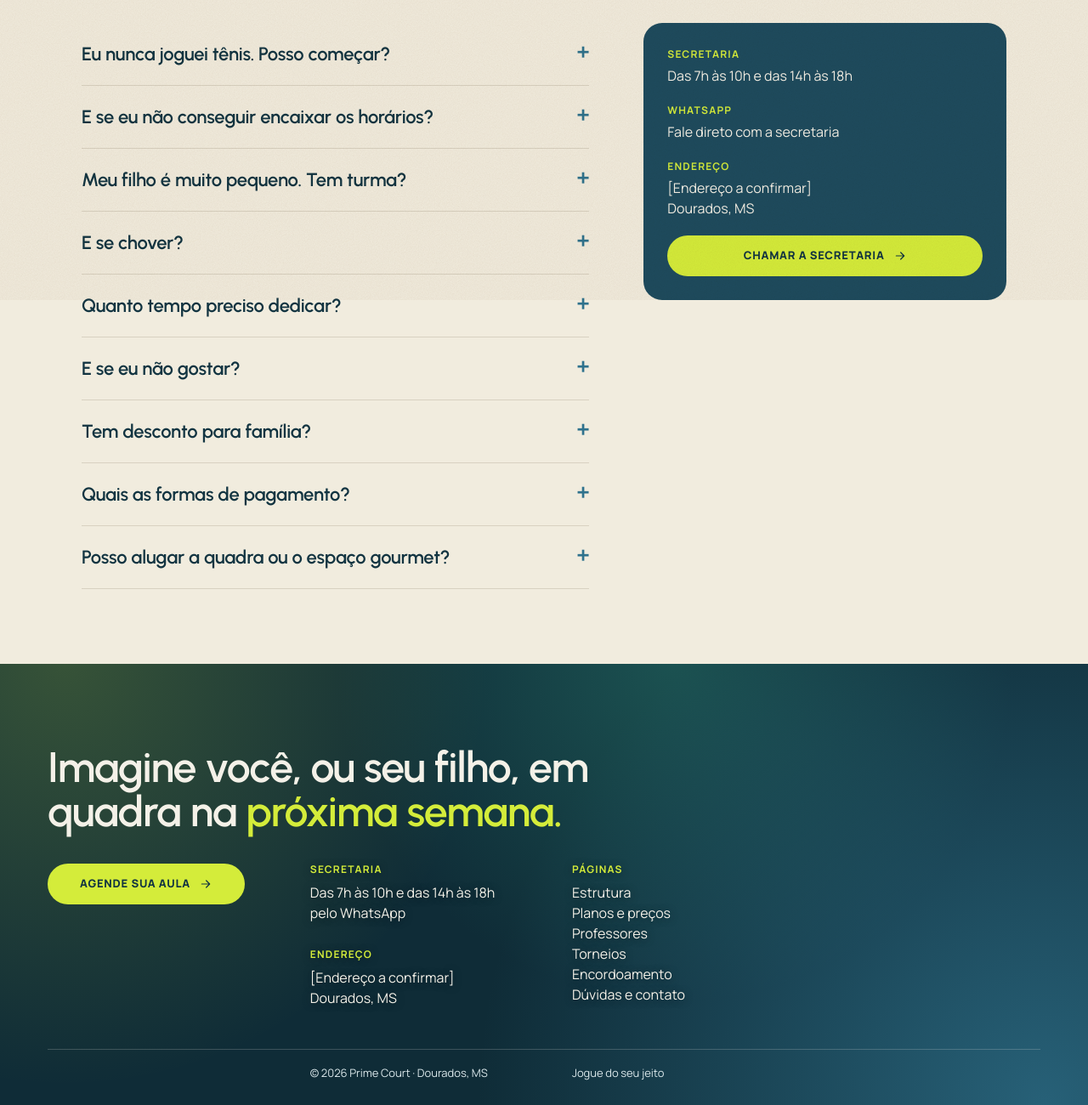
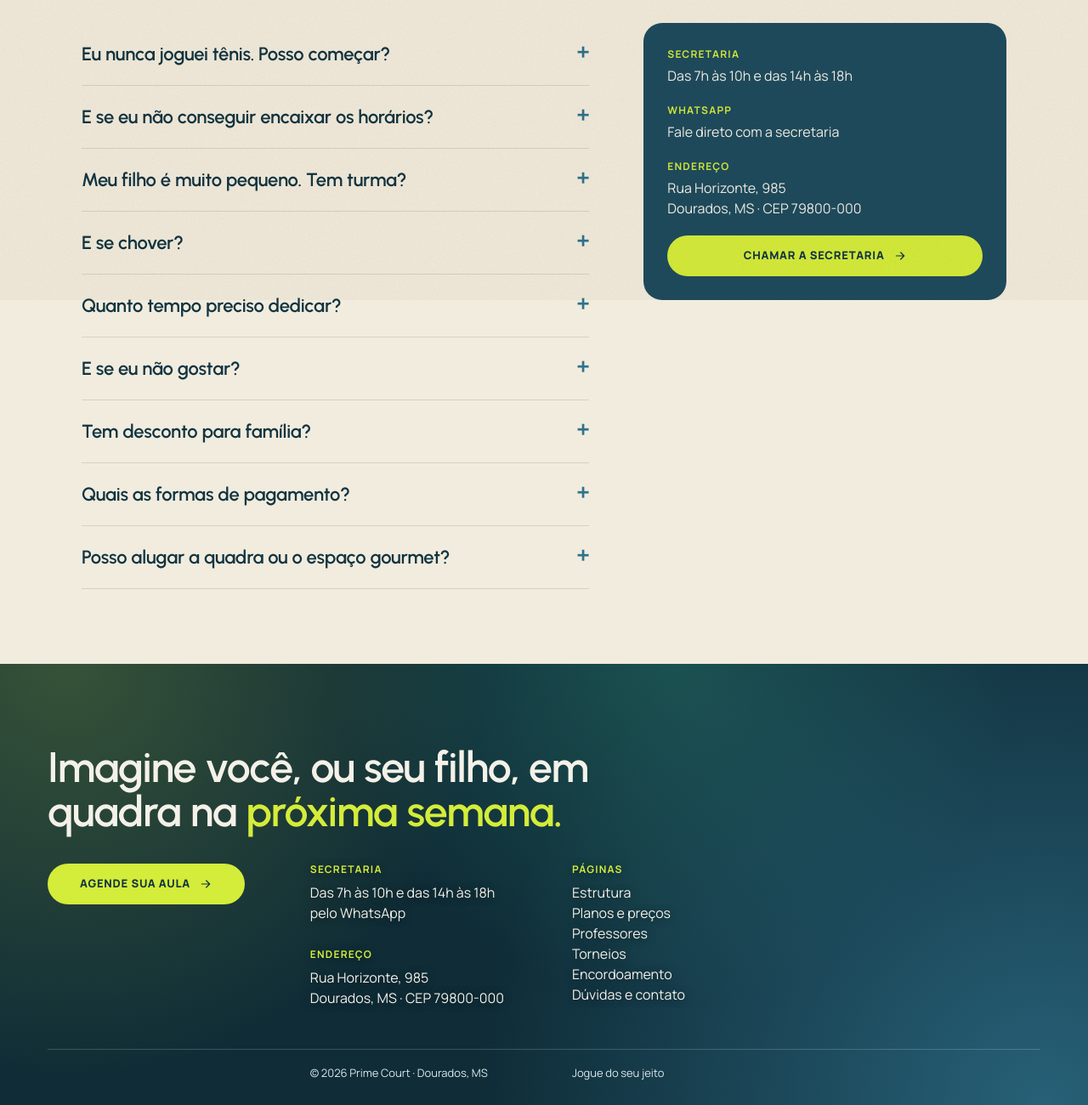
Before and after one commit to vitorlongot11-web/Prime-court-site, a plain HTML site: page contato.html in a window 1280 px wide. Shown: the part 447-1747 px from the top of the page at 85% size. Drawn offline with Linux system fonts and the light colour scheme; no server answers.

Commit message:
Endereco: Rua Horizonte, 985, Dourados - MS (CEP 79800-000)
Co-Authored-By: Claude Sonnet 5.5 <noreply@anthropic.com>

```diff
--- a/contato.html
+++ b/contato.html
@@ -20,7 +20,7 @@
 <div class="ov" id="ov"><nav><a href="index.html">Início</a><a href="estrutura.html">Estrutura</a><a href="planos.html">Planos e preços</a><a href="professores.html">Professores</a><a href="torneios.html">Torneios</a><a href="encordoamento.html">Encordoamento</a><a href="contato.html">Dúvidas e contato</a></nav>
   <div class="info">
     <div><b>Secretaria</b>Das 7h às 10h e das 14h às 18h</div>
-    <div><b>Endereço</b>[Endereço a confirmar] · Dourados, MS</div>
+    <div><b>Endereço</b>Rua Horizonte, 985 · Dourados, MS · CEP 79800-000</div>
     <a class="btn" data-wa href="#">Agende sua aula <svg width="16" height="16" viewBox="0 0 24 24" fill="none" stroke="currentColor" stroke-width="1.8" stroke-linecap="round" stroke-linejoin="round"><path d="M5 12h14M13 6l6 6-6 6"/></svg></a>
   </div>
   <button class="close" data-close aria-label="Fechar menu">×</button>
@@ -30,7 +30,7 @@
 <section class="ph-hero"><div class="wrap"><span class="crumb">Dúvidas e contato</span><h1>Mas…</h1><p>Secretaria pelo WhatsApp: das 7h às 10h e das 14h às 18h.</p></div></section>
 <section class="sec wrap"><div class="split faq">
   <div class="rv"><details><summary>Eu nunca joguei tênis. Posso começar?</summary><p>Pode. Temos turmas para iniciantes, adultos e crianças. Todo mundo começou do zero um dia.</p></details><details><summary>E se eu não conseguir encaixar os horários?</summary><p>A secretaria apresenta alternativas até achar o horário que funciona para você, e não só um “não tem vaga”.</p></details><details><summary>Meu filho é muito pequeno. Tem turma?</summary><p>Sim. Turma infantil para iniciantes até 8 anos, em um ambiente acolhedor.</p></details><details><summary>E se chover?</summary><p>Hoje temos 2 quadras cobertas, e mais 2 estão sendo cobertas. Com chuva ou sol, tem treino.</p></details><details><summary>Quanto tempo preciso dedicar?</summary><p>Aulas de 1 hora, 1x, 2x ou 3x por semana. No juvenil avançado, das 14h às 16h, com 2x, 3x ou 5x.</p></details><details><summary>E se eu não gostar?</summary><p>A primeira aula é gratuita e sem compromisso.</p></details><details><summary>Tem desconto para família?</summary><p>Sim. 5% para cada familiar: pais, filhos e cônjuges.</p></details><details><summary>Quais as formas de pagamento?</summary><p>Pix ou dinheiro. No Pix adiantado: 4% no trimestral ou 8% no semestral.</p></details><details><summary>Posso alugar a quadra ou o espaço gourmet?</summary><p>Sim. Temos aluguel de quadra e espaço gourmet com churrasqueira. Fale com a secretaria.</p></details></div>
-  <div class="info-box rv"><div><b>Secretaria</b>Das 7h às 10h e das 14h às 18h</div><div><b>WhatsApp</b>Fale direto com a secretaria</div><div><b>Endereço</b>[Endereço a confirmar]<br>Dourados, MS</div>
+  <div class="info-box rv"><div><b>Secretaria</b>Das 7h às 10h e das 14h às 18h</div><div><b>WhatsApp</b>Fale direto com a secretaria</div><div><b>Endereço</b>Rua Horizonte, 985<br>Dourados, MS · CEP 79800-000</div>
     <a class="btn" data-wa href="#">Chamar a secretaria <svg width="16" height="16" viewBox="0 0 24 24" fill="none" stroke="currentColor" stroke-width="1.8" stroke-linecap="round" stroke-linejoin="round"><path d="M5 12h14M13 6l6 6-6 6"/></svg></a></div>
 </div></section></main>
 <footer class="ft">
@@ -40,7 +40,7 @@
       <a class="btn" data-wa href="#">Agende sua aula <svg width="16" height="16" viewBox="0 0 24 24" fill="none" stroke="currentColor" stroke-width="1.8" stroke-linecap="round" stroke-linejoin="round"><path d="M5 12h14M13 6l6 6-6 6"/></svg></a>
       <div class="cols">
         <div><b>Secretaria</b>Das 7h às 10h e das 14h às 18h<br>pelo WhatsApp</div>
-        <div><b>Endereço</b>[Endereço a confirmar]<br>Dourados, MS</div>
+        <div><b>Endereço</b>Rua Horizonte, 985<br>Dourados, MS · CEP 79800-000</div>
         <div><b>Páginas</b><a href="estrutura.html">Estrutura</a><br><a href="planos.html">Planos e preços</a><br><a href="professores.html">Professores</a><br><a href="torneios.html">Torneios</a><br><a href="encordoamento.html">Encordoamento</a><br><a href="contato.html">Dúvidas e contato</a></div>
       </div>
     </div>
```
Also changed, not shown: encordoamento.html (+2 -2 lines), estrutura.html (+2 -2 lines), index.html (+2 -2 lines), planos.html (+2 -2 lines), professores.html (+2 -2 lines), torneio.html (+2 -2 lines), torneios.html (+2 -2 lines).
